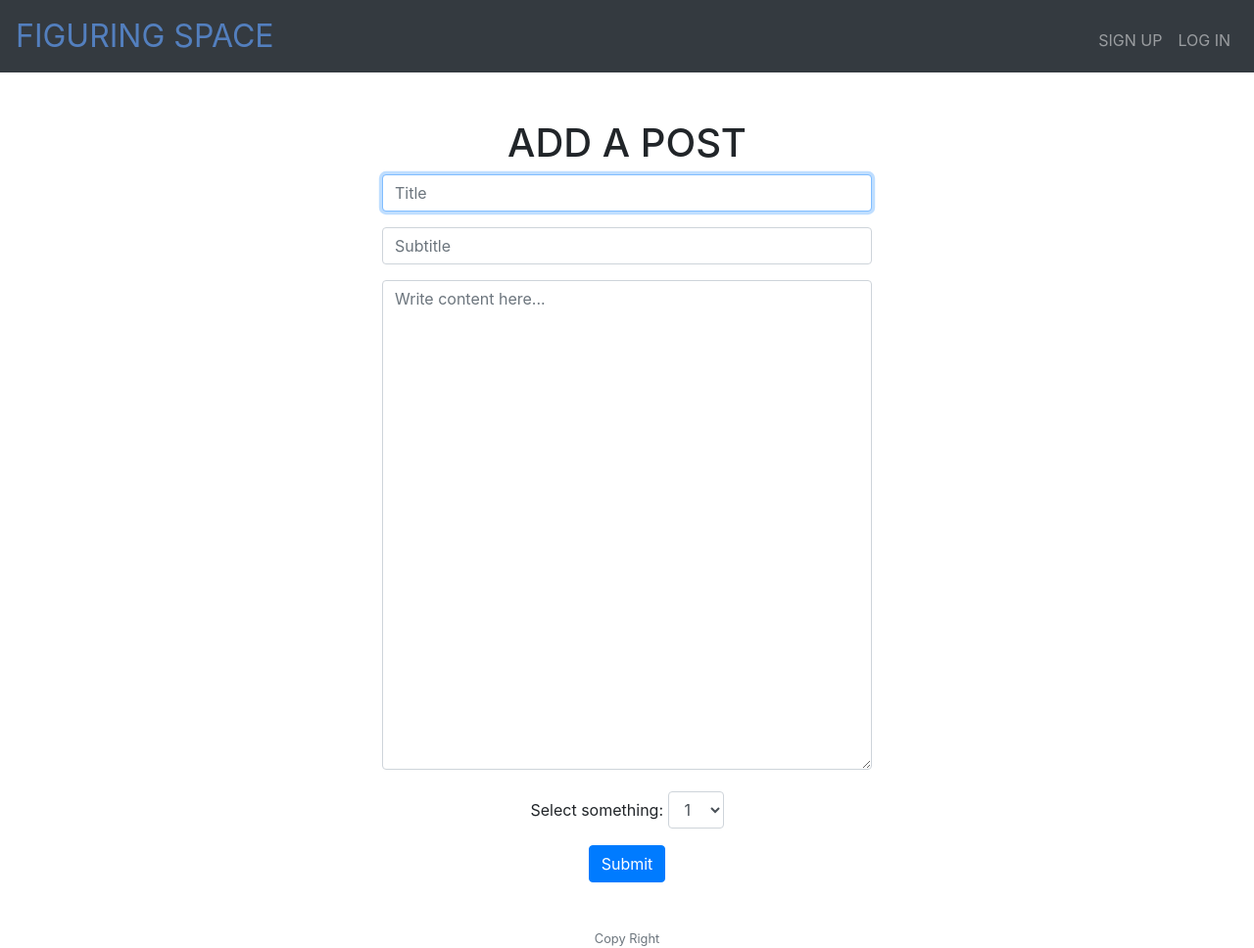
After one commit to mariazangelova/flask-blog-app, a Flask app: page /post in a window 1280 px wide. The commit adds this page. Shown: the whole page at 98% size. Run offline with Flask 2, Linux system fonts and the light colour scheme; some libraries are stand-ins or nearby versions.

Commit message:
Form and posting a post to database

```diff
--- a/app.py
+++ b/app.py
@@ -175,8 +175,29 @@ def register():
         return render_template("register.html")
 
 @app.route('/posts')
-def something():
+def posts():
    return render_template("index.html")
+
+@app.route('/post', methods=["GET", "POST"])
+def post():
+    if request.method == "POST":
+        try:
+            # Store post data
+            title = request.form.get("title")
+            subtitle = request.form.get("subtitle")
+            content = request.form.get("content")
+            author = session.get("user_id")
+
+            # Create a new post
+            post = Post(title=title, subtitle=subtitle, content=content, author=author, date_posted=datetime.now())
+            db.session.add(post)
+            db.session.commit()
+        except:
+            error = "Something went wrong."
+            return render_template("post_form.html", error=error)
+        return render_template("post.html")
+    else:
+        return render_template("post_form.html")
 
 # # Create a router for displaying a list of signed up users for an easy check
 @app.route('/users')
--- a/templates/layout.html
+++ b/templates/layout.html
@@ -47,6 +47,9 @@
         </ul>
         <ul class="navbar-nav ml-auto mt-2">
           <li class="nav-item">
+            <a class="nav-link" href="/post">ADD A POST</a>
+          </li>
+          <li class="nav-item">
             <a class="nav-link" href="/myaccount">MY ACCOUNT</a>
           </li>
           <li class="nav-item">
--- /dev/null
+++ b/templates/post_form.html
@@ -0,0 +1,46 @@
+{% extends "layout.html" %} {% block main %} {% if error %}
+<p class="error"><strong>Error:</strong> {{ error }}</p>
+{% endif %}
+<h1>ADD A POST</h1>
+<form action="/post" method="post">
+  <div class="form-group">
+    <input
+      autocomplete="off"
+      autofocus
+      class="form-control"
+      name="title"
+      placeholder="Title"
+      type="text"
+      style="width: 500px;"
+    />
+  </div>
+  <div class="form-group">
+    <input
+      class="form-control"
+      name="subtitle"
+      placeholder="Subtitle"
+      type="text"
+      style="width: 500px;"
+    />
+  </div>
+  <div class="form-group">
+    <textarea
+      class="form-control"
+      name="content"
+      placeholder="Write content here..."
+      style="width: 500px; height: 500px;"
+    ></textarea>
+  </div>
+  <div class="form-group">
+    <label for="exampleFormControlSelect1">Select something:</label>
+    <select class="form-control" id="exampleFormControlSelect1">
+      <option>1</option>
+      <option>2</option>
+      <option>3</option>
+      <option>4</option>
+      <option>5</option>
+    </select>
+  </div>
+  <button class="btn btn-primary" type="submit">Submit</button>
+</form>
+{% endblock %}
```
Also changed, not shown: templates/post.html (added, +11 -0 lines), blog.db.
